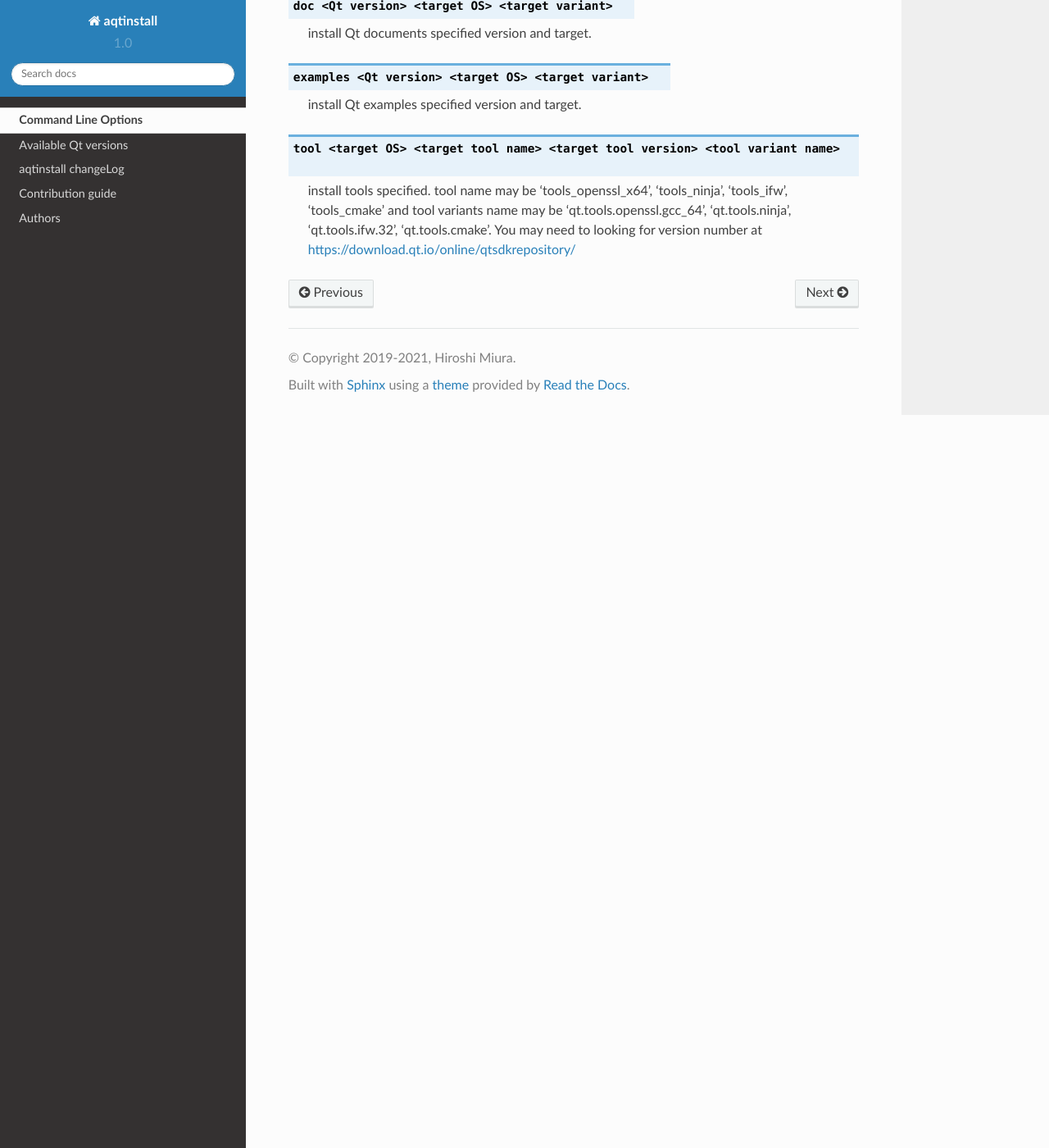
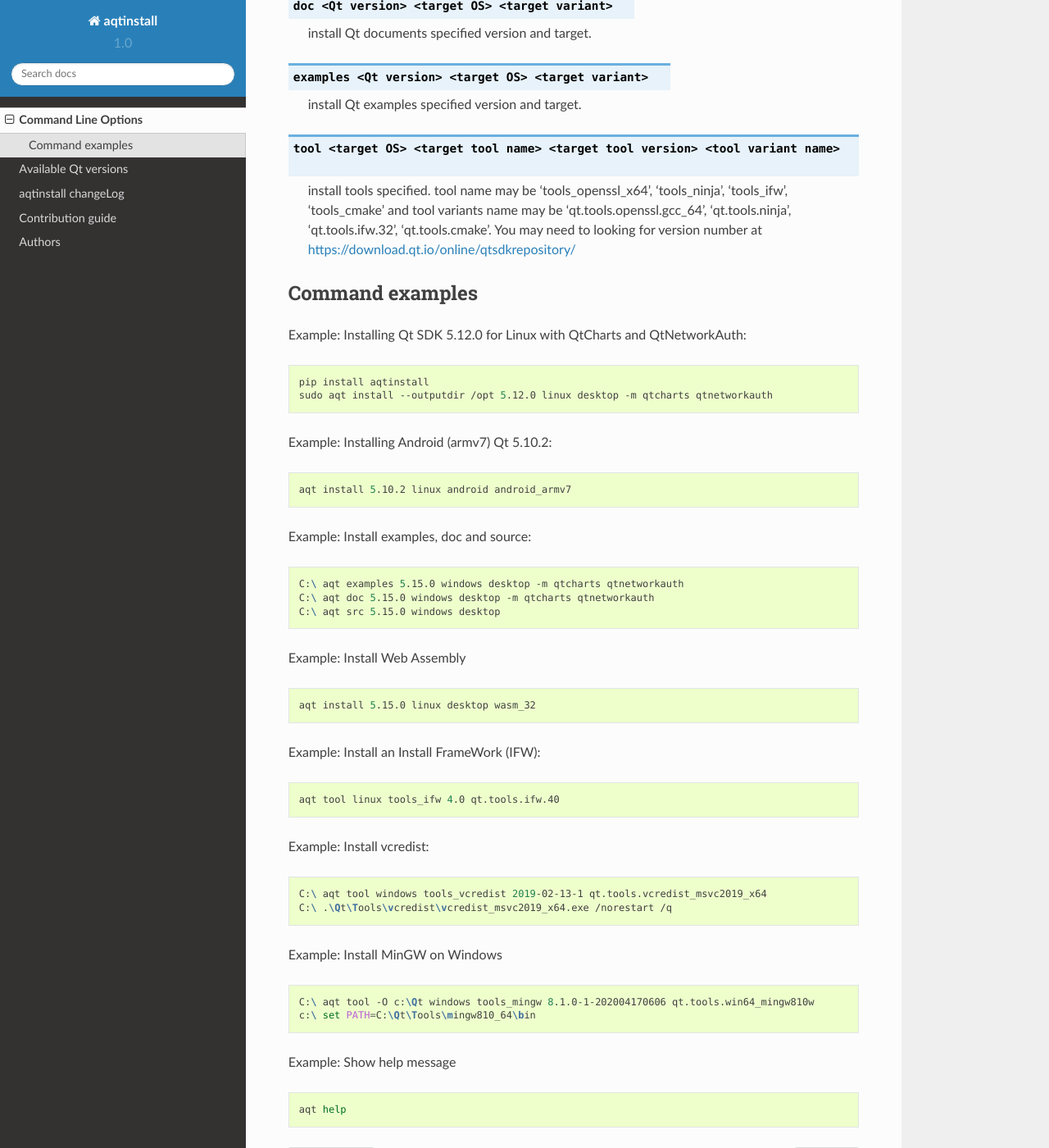
Before and after one commit to miurahr/aqtinstall, a Sphinx documentation site: the page built from docs/cli.rst, in a window 1280 px wide and 1400 px high, scrolled down 1743 px. Shown: the whole window at 82% size. Built offline with Sphinx 7.4.7 and the Read the Docs theme 2.0.0, drawn with Linux system fonts in a browser that asks for light colours; pages that are not in the unit, such as notebooks, are missing from menus.

Commit message:
Doc: Add command examples
Signed-off-by: Hiroshi Miura <miurahr@linux.com>

```diff
--- a/docs/cli.rst
+++ b/docs/cli.rst
@@ -101,3 +101,68 @@
     install tools specified. tool name may be 'tools_openssl_x64', 'tools_ninja', 'tools_ifw', 'tools_cmake'
     and tool variants name may be 'qt.tools.openssl.gcc_64', 'qt.tools.ninja',  'qt.tools.ifw.32', 'qt.tools.cmake'.
     You may need to looking for version number at  https://download.qt.io/online/qtsdkrepository/
+
+
+Command examples
+================
+
+
+Example: Installing Qt SDK 5.12.0 for Linux with QtCharts and QtNetworkAuth:
+
+.. code-block:: bash
+
+    pip install aqtinstall
+    sudo aqt install --outputdir /opt 5.12.0 linux desktop -m qtcharts qtnetworkauth
+
+
+Example: Installing Android (armv7) Qt 5.10.2:
+
+.. code-block:: bash
+
+    aqt install 5.10.2 linux android android_armv7
+
+
+Example: Install examples, doc and source:
+
+.. code-block:: bash
+
+    C:\ aqt examples 5.15.0 windows desktop -m qtcharts qtnetworkauth
+    C:\ aqt doc 5.15.0 windows desktop -m qtcharts qtnetworkauth
+    C:\ aqt src 5.15.0 windows desktop
+
+
+Example: Install Web Assembly
+
+.. code-block:: bash
+
+    aqt install 5.15.0 linux desktop wasm_32
+
+
+Example: Install an Install FrameWork (IFW):
+
+.. code-block:: bash
+
+    aqt tool linux tools_ifw 4.0 qt.tools.ifw.40
+
+
+Example: Install vcredist:
+
+.. code-block:: bash
+
+    C:\ aqt tool windows tools_vcredist 2019-02-13-1 qt.tools.vcredist_msvc2019_x64
+    C:\ .\Qt\Tools\vcredist\vcredist_msvc2019_x64.exe /norestart /q
+
+
+Example: Install MinGW on Windows
+
+.. code-block:: bash
+
+    C:\ aqt tool -O c:\Qt windows tools_mingw 8.1.0-1-202004170606 qt.tools.win64_mingw810w
+    c:\ set PATH=C:\Qt\Tools\mingw810_64\bin
+
+
+Example: Show help message
+
+.. code-block:: bash
+
+    aqt help
```
